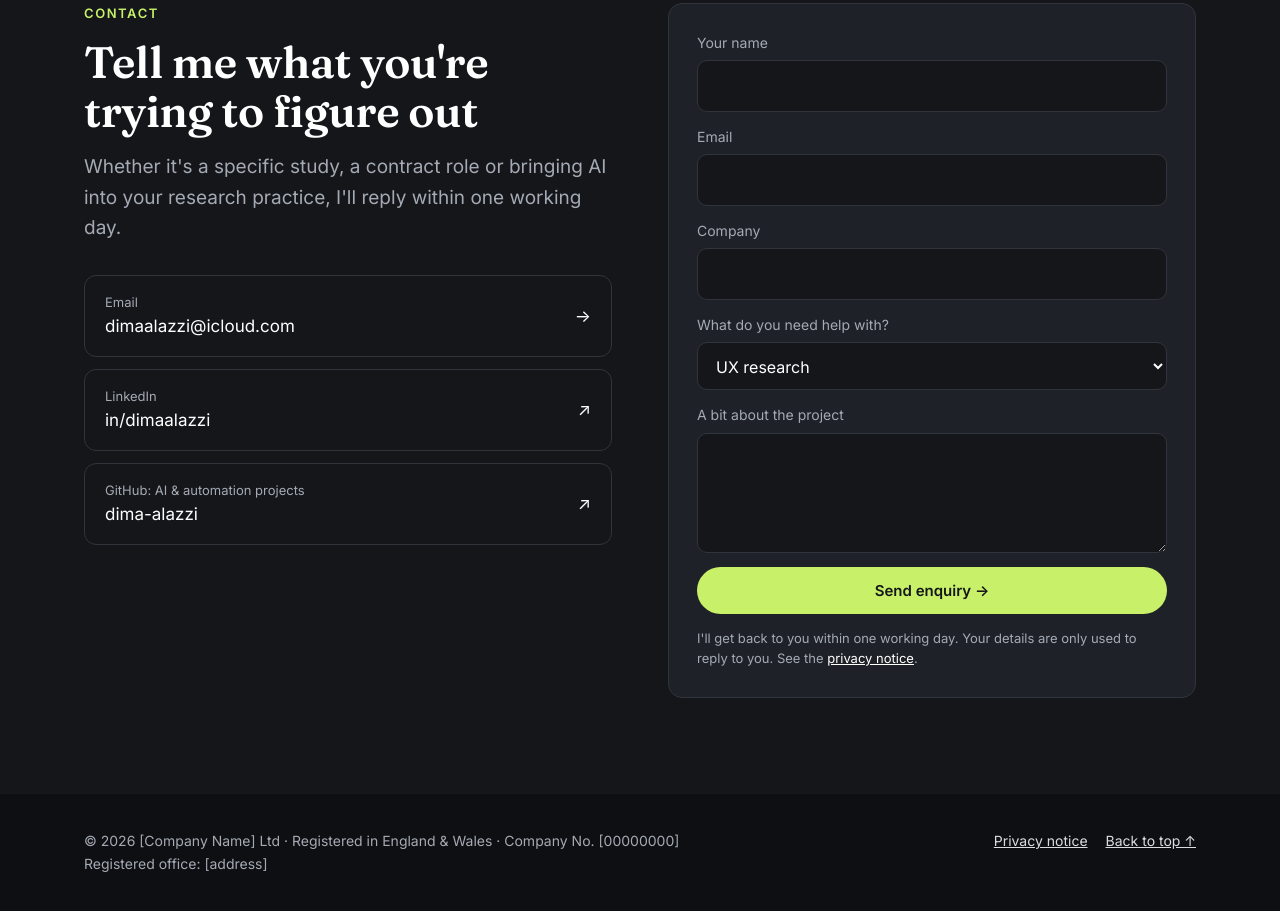
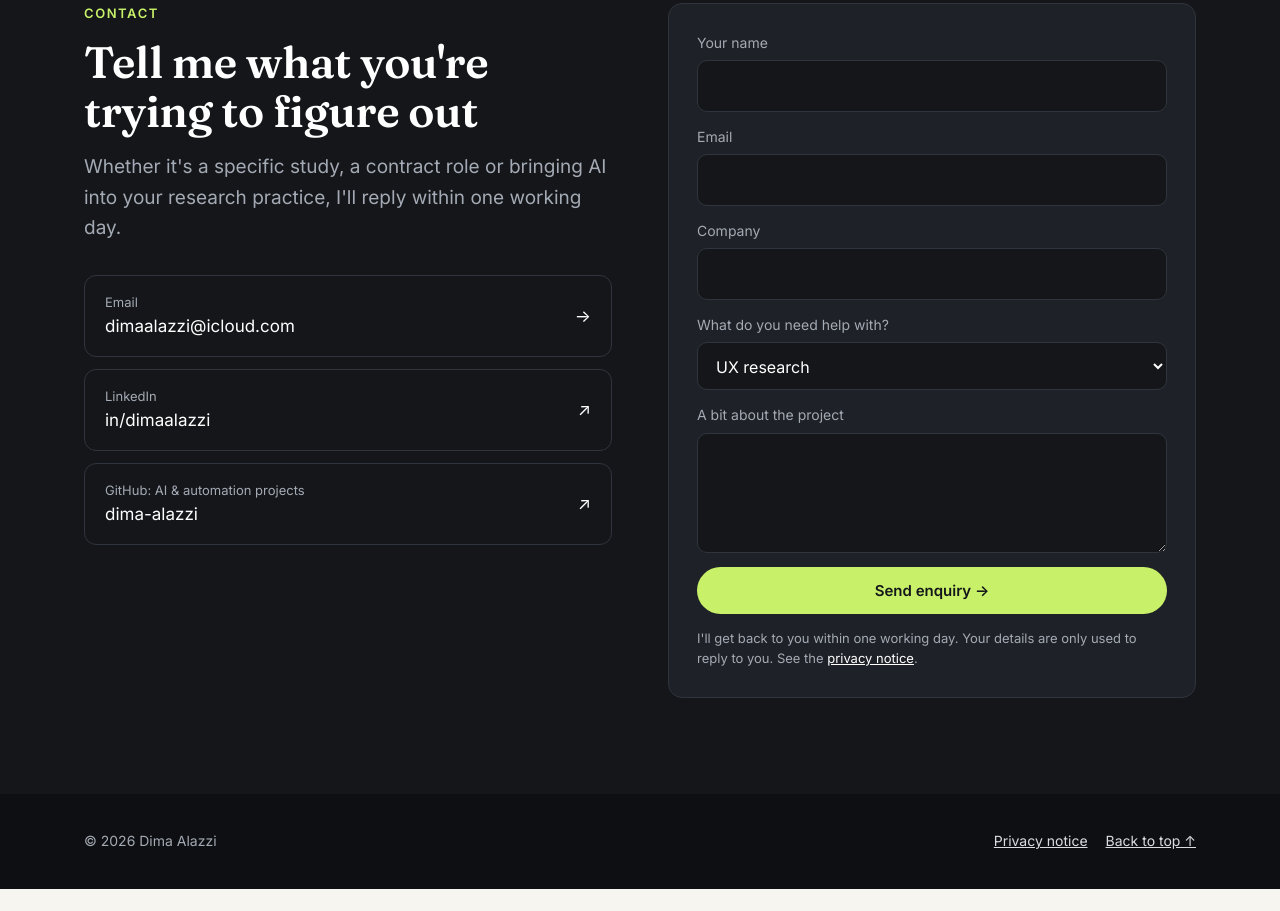
Before and after one commit to dima-alazzi/Dima.alazzi, a plain HTML site: page index.html in a window 1280 px wide. Shown: the part 8589-9500 px from the top of the page. After the commit the page ends 9478 px from the top, so only its background shows below. Drawn offline with Linux system fonts and the light colour scheme.

Commit message:
Hide company detail placeholders until details are ready
The footer and privacy notice now show placeholder-free text. The full
company wording is kept in HTML comments, ready to restore.

Co-Authored-By: Claude Opus 5.5 <noreply@anthropic.com>

```diff
--- a/index.html
+++ b/index.html
@@ -575,11 +575,14 @@ footer nav{display:flex;gap:18px}
 </main>
 
 <footer>
-  <!-- COMPANY DETAILS (legally required on a UK company website): replace the [bracketed] placeholders
-       below, and in privacy.html, with the details on your Certificate of Incorporation. If your company
-       is registered in Scotland or Northern Ireland, change "England & Wales" too. -->
+  <!-- COMPANY DETAILS (legally required on a UK company website) are hidden until they're ready.
+       To show them, fill in this line with the details on your Certificate of Incorporation (change
+       "England & Wales" if the company is registered in Scotland or Northern Ireland), then use it to
+       replace "Dima Alazzi" in the copyright line below. Do the same in privacy.html ("Who I am").
+       [Company Name] Ltd · Registered in England &amp; Wales · Company No. [00000000]<br>Registered office: [address]
+  -->
   <div class="wrap">
-    <div>© <span id="yr">2026</span> [Company Name] Ltd · Registered in England &amp; Wales · Company No. [00000000]<br>Registered office: [address]</div>
+    <div>© <span id="yr">2026</span> Dima Alazzi</div>
     <nav aria-label="Footer"><a href="privacy.html">Privacy notice</a><a href="#top">Back to top ↑</a></nav>
   </div>
 </footer>
```
Also changed, not shown: privacy.html (+4 -1 lines).
